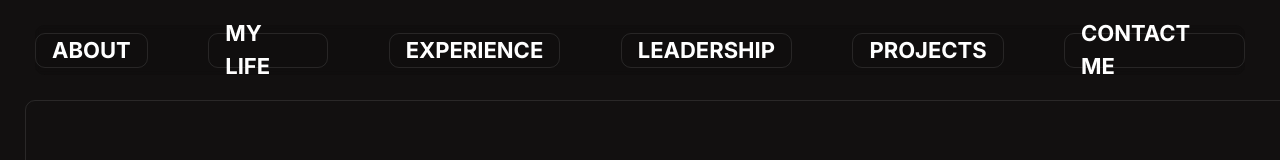
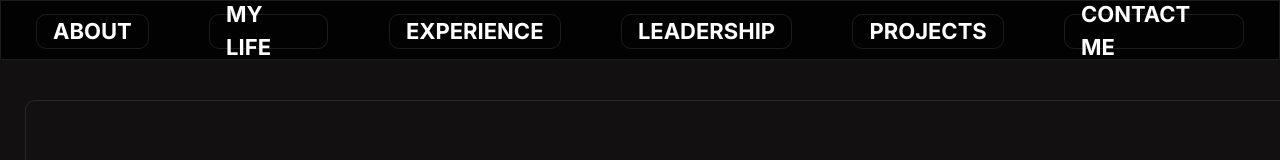
Before and after one commit to curtisrobinson2303/curtis-robinson-portfolio, a Next.js app: page / in a window 1280 px wide. Shown: the top 160 px of the page. Built offline with nearby package versions, Linux system fonts and the light colour scheme.

Commit message:
Navbar style updates

```diff
--- a/src/styles/globals.css
+++ b/src/styles/globals.css
@@ -35,16 +35,18 @@
   padding-left: 35px;
   padding-right: 35px;
   width: 100%;
-  height: 100px;
+  height: 60px;
   position: fixed;
   display: flex;
   justify-content: center;
-  padding-top: 25px;
+  padding-top: 15px;
   font-size: 22px;
   transition: opacity 0.3s;
   opacity: 1;
   z-index: 100;
-  background: transparent;
+  background: rgba(0, 0, 0, 0.85);
+  border: 0.5px solid rgba(255, 255, 255, 0.1);
+  backdrop-filter: blur(3px);
   transition: top 0.3s;
 }
 
@@ -55,12 +57,11 @@
 }
 
 .linksContainer {
-  height: 50px;
+  height: 30px;
   justify-content: center;
   width: 100%;
   display: flex;
   gap: 5%;
-  backdrop-filter: blur(2px);
   background-color: rgba(0, 0, 0, 0.1);
   align-items: center;
   border-radius: 10px;
```
